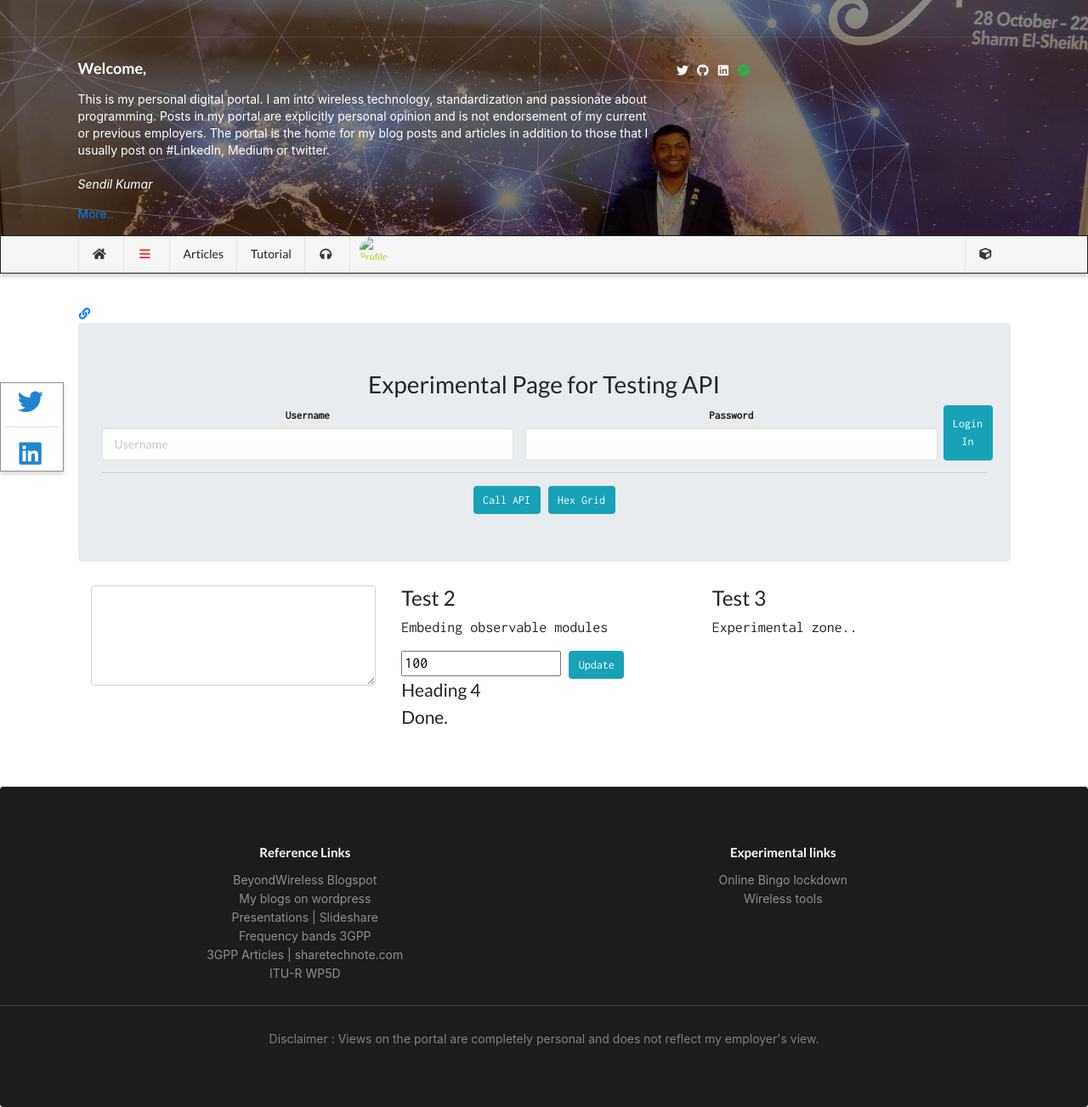
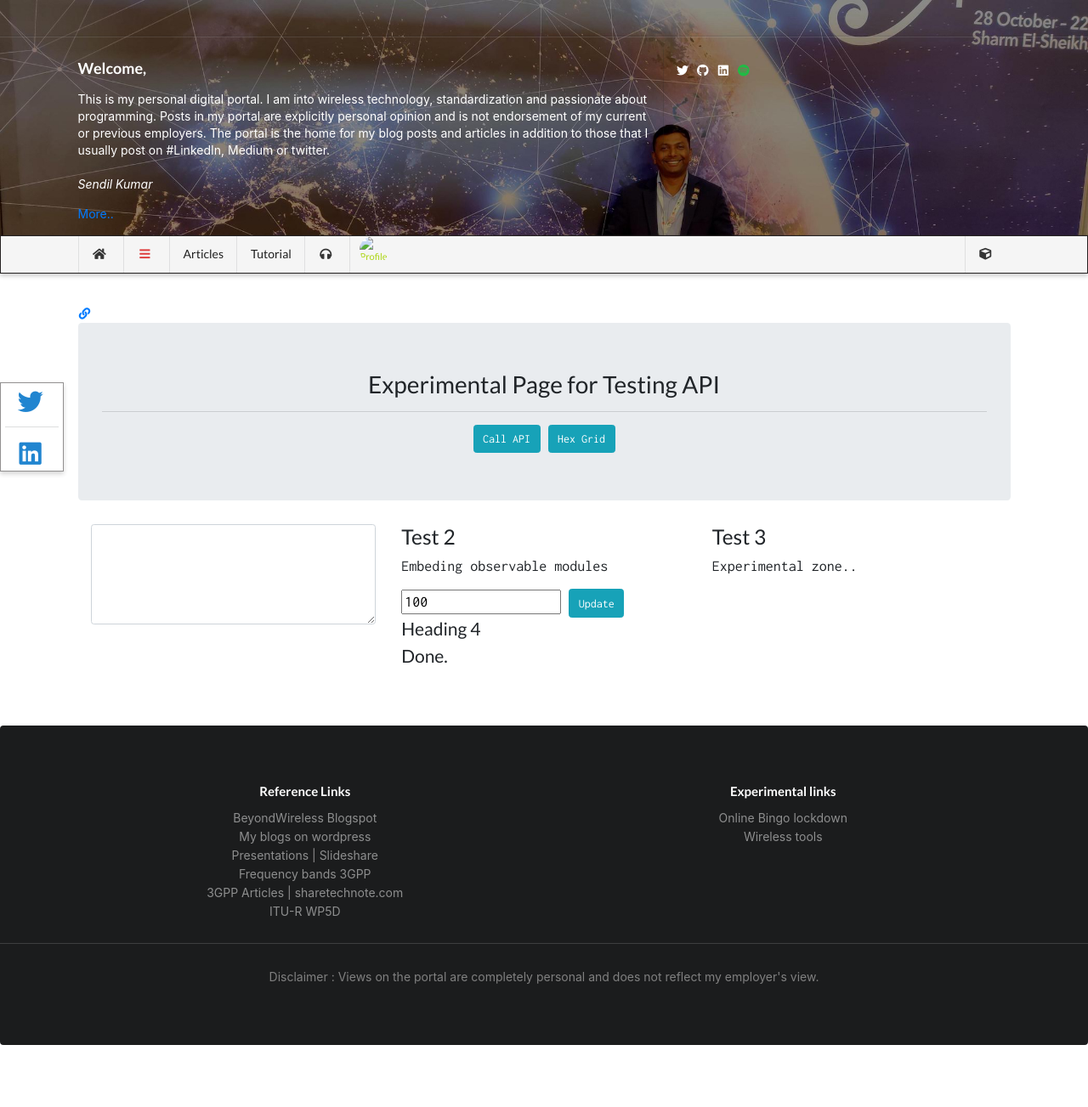
Before and after one commit to wiless/wiless.github.io, a Jekyll site: the page built from _apps/api.html, in a window 1280 px wide. Shown: the whole page at 85% size. Built offline with Jekyll 4.4.1, drawn with Linux system fonts in a browser that asks for light colours; nearby versions of some CDN libraries; some web fonts are replaced; comment, search, counter and statistics services are not loaded; a style sheet for code colours, icons or effects is not loaded; after the commit the page ends 1230 px from its top, so only the background shows below that.

Commit message:
Update api.html

```diff
--- a/_apps/api.html
+++ b/_apps/api.html
@@ -45,7 +45,7 @@ var cmodule=(new Runtime).module(define, name => {
 <!--     <button class="btn btn-info" onclick="signIn()">Sign In</button> -->
 <!--     <button type="button" onclick="signOut();" class="btn btn-info">Sign Out</button> -->
 
-   <div class="ui form" id="loginform">
+   <div class="ui form hidden" id="loginform">
   <div class="fields equal width">
     <div class="field">
       <label>Username</label>
```
